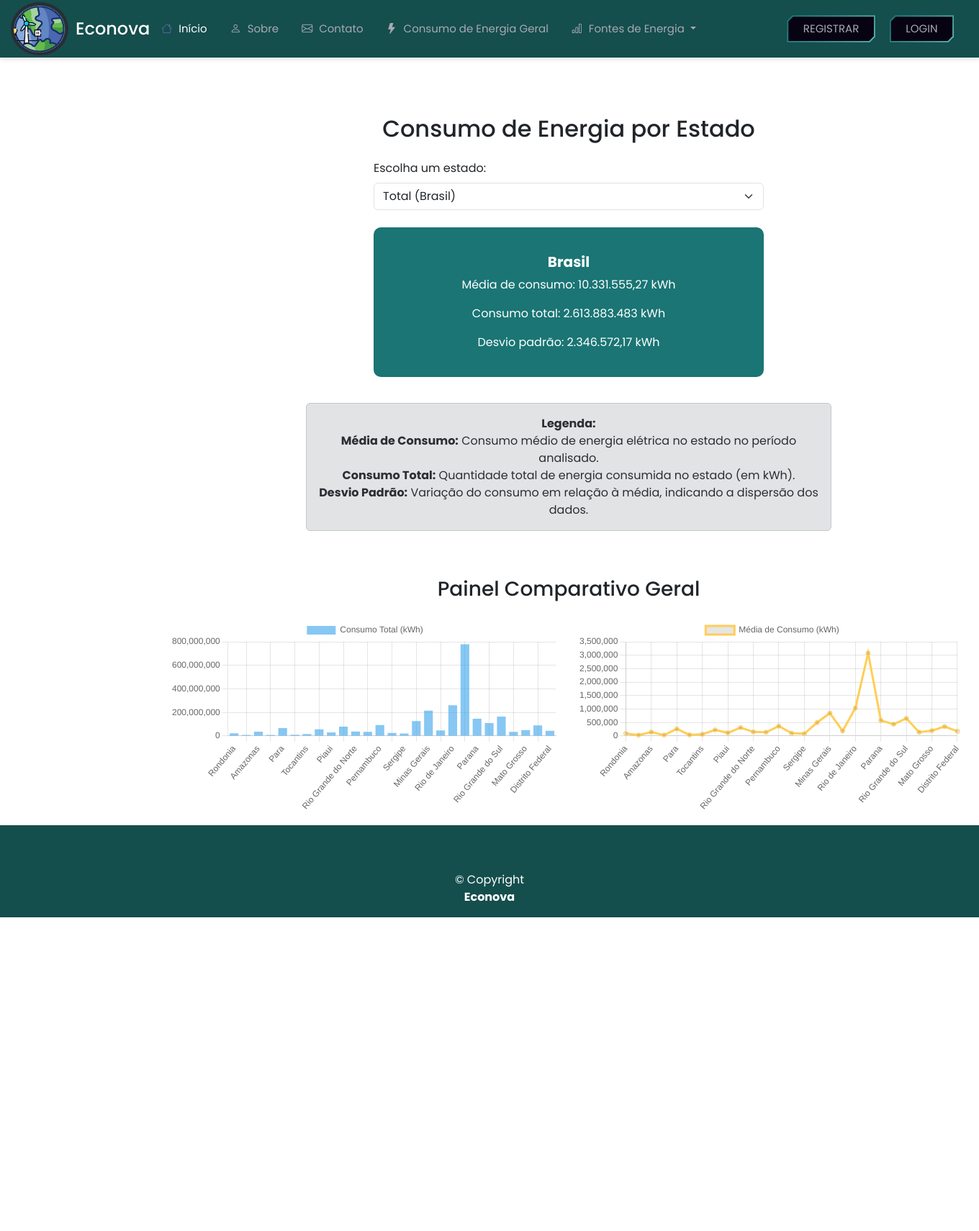
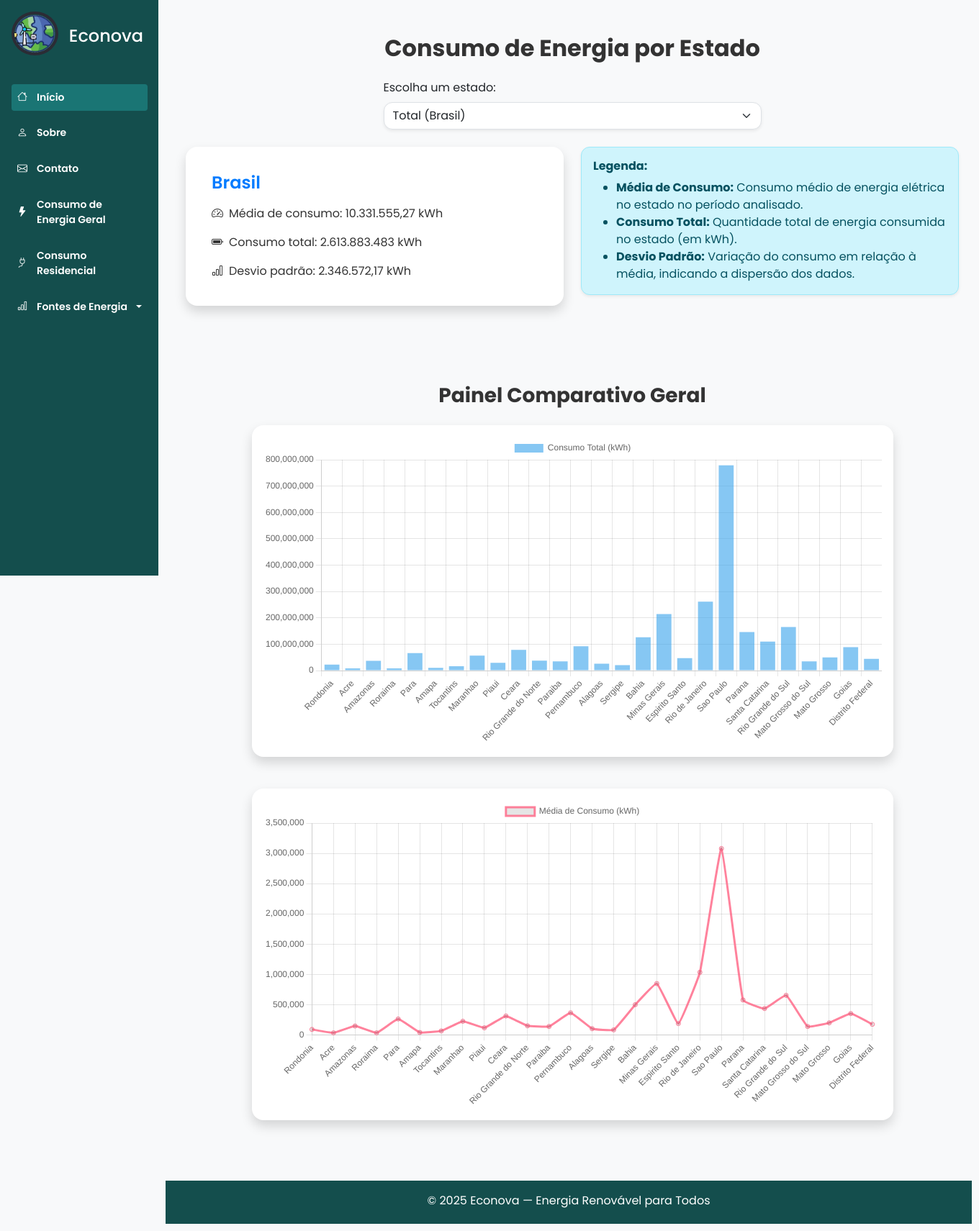
Before and after one commit to juliamofardinii/UPX-Econova, a Flask app: page /consumo in a window 1360 px wide. Shown: the whole page at 72% size. Before the commit the page ends 1275 px from the top, so only its background shows below. Run offline with Flask 3, Linux system fonts and the light colour scheme; some libraries are stand-ins or nearby versions.

Commit message:
Refactor HTML and CSS for improved layout and styling; adjust margins, add footer styles, and enhance navigation links

```diff
--- a/static/header.css
+++ b/static/header.css
@@ -311,8 +311,10 @@
 }
 
 /* Ajustar o conteúdo principal para não ficar atrás da sidebar */
-main#main {
-  margin-left: 220px; /* largura da sidebar + espaçamento */
+main#main,
+#footer {
+  margin-left: 230px;
+  /* largura da sidebar + espaçamento */
   padding: 1rem;
 }
 
--- a/static/index.css
+++ b/static/index.css
@@ -61,6 +61,7 @@
 
 .card-text {
   font-size: 16px;
+  color: #333;
 }
 
 .cards {
@@ -317,10 +318,77 @@
   right: 30px;
 }
 
-body {
+/* body {
   display: flex;
   flex-direction: column;
   min-height: 100vh;
+  overflow-x: hidden;
+} */
+
+body {
+  background-color: #f8f9fa;
+}
+
+/* Títulos */
+h2,
+h3 {
+  color: #333;
+}
+
+/* Card principal */
+.card {
+  border: none;
+  border-radius: 16px;
+  background-color: #ffffff;
+}
+
+/* Sombras suaves */
+.shadow {
+  box-shadow: 0 4px 10px rgba(0, 0, 0, 0.08);
+}
+
+/* Select */
+select.form-select {
+  border-radius: 12px;
+}
+
+/* Alerta (legenda) */
+.alert {
+  border-radius: 12px;
+}
+
+/* Gráficos */
+canvas {
+  background-color: #fff;
+  border-radius: 16px;
+}
+
+/* Dashboard section */
+#dashboard {
+  padding-top: 40px;
+}
+
+/* Resultado */
+#resultado .card-body {
+  padding: 24px;
+}
+
+#estadoTitulo {
+  font-size: 1.5rem;
+  margin-bottom: 1rem;
+  color: #007bff;
+}
+
+#resultado p {
+  margin: 4px 0;
+}
+
+/* Footer */
+#footer {
+  background-color: #007bff;
+  color: #fff;
+  padding: 16px;
+  text-align: center;
 }
 
 .container-footer {
@@ -328,18 +396,19 @@
   display: flex;
   flex-direction: column;
 }
-
+/*
 .flex-grow-1 {
   flex-grow: 1;
-}
+} */
 
 /* Estilo para o footer */
 #footer {
+  height: 60px;
   background-color: #144e4d;
-  color: #fff;
-  text-align: center;
-  padding: 1rem 0;
-  margin-top: auto;
+  color: white;
+  margin-right: 10px;
+  margin-bottom: 10px;
+  padding: 1rem;
 }
 
 @media (max-width: 900px) {
--- a/templates/consumo.html
+++ b/templates/consumo.html
@@ -1,139 +1,179 @@
 <!DOCTYPE html>
 <html lang="pt-br">
   <head>
-  <meta charset="UTF-8">
-  <meta http-equiv="X-UA-Compatible" content="IE=edge">
-  <meta name="viewport" content="width=device-width, initial-scale=1.0">
+    <meta charset="UTF-8" />
+    <meta http-equiv="X-UA-Compatible" content="IE=edge" />
+    <meta name="viewport" content="width=device-width, initial-scale=1.0" />
     <title>Consumo de Energia por Estado</title>
     <link rel="stylesheet" href="../static/bootstrap/css/bootstrap.css" />
     <link rel="stylesheet" href="./static/index.css" />
     <link rel="stylesheet" href="./static/header.css" />
     <link rel="icon" type="image/png" href="../static/img/logo.png" />
-  <link href='https://unpkg.com/boxicons@2.1.4/css/boxicons.min.css' rel='stylesheet'>
-  <link rel="stylesheet" href="https://cdn.jsdelivr.net/npm/bootstrap-icons@1.11.3/font/bootstrap-icons.min.css" />
+    <link
+      href="https://unpkg.com/boxicons@2.1.4/css/boxicons.min.css"
+      rel="stylesheet"
+    />
+    <link
+      rel="stylesheet"
+      href="https://cdn.jsdelivr.net/npm/bootstrap-icons@1.11.3/font/bootstrap-icons.min.css"
+    />
     <script src="https://cdn.jsdelivr.net/npm/chart.js"></script>
   </head>
   <body>
     <i class="bi bi-list menu-mobile"></i>
 
-  <header id="header">
+    <header id="sidebar">
       <section class="profile">
         <img src="../static/img/logo.png" alt="Logo Energia Renovável" />
         <div class="profile-text">
           <h2>Econova</h2>
         </div>
+      </section>
 
       <nav class="nav-menu">
-          <ul class="nav">
+        <ul class="nav flex-column">
           <li class="nav-item">
-              <a class="nav-link active" aria-current="page" href="/"><i class="bi bi-house"></i> Início</a>
+            <a class="nav-link active" aria-current="page" href="/">
+              <i class="bi bi-house"></i> Início
+            </a>
           </li>
           <li class="nav-item">
-              <a class="nav-link" href="/#transicao2"><i class="bi bi-person"></i> Sobre</a>
+            <a class="nav-link" href="#sobre">
+              <i class="bi bi-person"></i> Sobre
+            </a>
           </li>
           <li class="nav-item">
-              <a class="nav-link" href="/#transicao3"><i class="bi bi-envelope"></i> Contato</a>
+            <a class="nav-link" href="#contato">
+              <i class="bi bi-envelope"></i> Contato
+            </a>
           </li>
           <li class="nav-item">
-              <a class="nav-link" href="/consumo"><i class="bi bi-lightning-fill"></i> Consumo de Energia Geral</a>
+            <a class="nav-link" href="/consumo">
+              <i class="bi bi-lightning-fill"></i> Consumo de Energia Geral
+            </a>
+          </li>
+          <li class="nav-item">
+            <a class="nav-link" href="/energia_residencial">
+              <i class="bi bi-plug"></i> Consumo Residencial
+            </a>
           </li>
 
           <!-- Dropdown de Fontes de Energia -->
           <li class="nav-item dropdown">
-              <a class="nav-link dropdown-toggle" href="#" id="dropdownFontes" role="button" data-bs-toggle="dropdown" aria-expanded="false">
+            <a
+              class="nav-link dropdown-toggle"
+              href="#"
+              id="dropdownFontes"
+              role="button"
+              data-bs-toggle="dropdown"
+              aria-expanded="false"
+            >
               <i class="bi bi-bar-chart"></i> Fontes de Energia
             </a>
             <ul class="dropdown-menu" aria-labelledby="dropdownFontes">
-                <li><a class="dropdown-item" href="/energia_solar"><i class="bi bi-brightness-high"></i> Energia Solar</a></li>
-                <li><a class="dropdown-item" href="/energia_eolica"><i class="bi bi-wind"></i> Energia Eólica</a></li>
-                <li><a class="dropdown-item" href="/energia_hidreletrica"><i class="bi bi-droplet-half"></i> Energia Hidrelétrica</a></li>
-                <li><a class="dropdown-item" href="/energia_biomassa"><i class="bi bi-fire"></i> Energia Biomassa</a></li>
+              <li>
+                <a class="dropdown-item" href="/energia_solar"
+                  ><i class="bi bi-brightness-high"></i> Energia Solar</a
+                >
+              </li>
+              <li>
+                <a class="dropdown-item" href="/energia_eolica"
+                  ><i class="bi bi-wind"></i> Energia Eólica</a
+                >
+              </li>
+              <li>
+                <a class="dropdown-item" href="/energia_hidreletrica"
+                  ><i class="bi bi-droplet-half"></i> Energia Hidrelétrica</a
+                >
+              </li>
+              <li>
+                <a class="dropdown-item" href="/energia_biomassa"
+                  ><i class="bi bi-fire"></i> Energia Biomassa</a
+                >
+              </li>
             </ul>
           </li>
         </ul>
       </nav>
-      </section>
-
-    {% if username %}
-    <div class="dropdown">
-      <button class="dropbtn" onclick="toggleDropdown()">
-        Bem vindo, {{ username }}!
-      </button>
-      <div class="dropdown-content" id="myDropdown">
-        <a href="/minha_conta">Minha Conta</a>
-        <a href="#" onclick="confirmLogout()">Logout</a>
-      </div>
-    </div>
-    {% else %}
-    <nav class="nav-menu">
-      <ul class="nav">
-        <li class="nav-item">
-          <div class="login-button">
-            <a href="/registro" class="btn-register btn-log-reg">Registrar</a>
-          </div>
-        </li>
-        <li class="nav-item">
-          <div class="login-button">
-            <a href="/login" class="btn-login btn-log-reg">Login</a>
-          </div>
-        </li>
-      </ul>
-    </nav>
-    {% endif %}
     </header>
 
-  <br><br><br><br>
-
-  <main id="main" class="container mt-5">
-    <section id="pesquisa">
-      <h2 class="text-center mb-4">Consumo de Energia por Estado</h2>
-      <div class="row justify-content-center">
+    <main id="main" class="pt-5">
+      <section id="pesquisa" class="container mb-5">
+        <h2 class="mb-4 fw-bold text-center">Consumo de Energia por Estado</h2>
+        <div class="row justify-content-center mb-4">
           <div class="col-md-6">
             <label for="estado" class="form-label">Escolha um estado:</label>
-          <select class="form-select" id="estado">
+            <select class="form-select shadow-sm" id="estado">
               <option value="BRASIL" selected>Total (Brasil)</option>
             </select>
           </div>
         </div>
 
-      <div id="resultado" class="row justify-content-center text-center">
+        <div class="row justify-content-center">
           <div class="col-md-6">
-          <div class="card mt-4">
-            <div class="card-body">
-              <h5 class="card-title" id="estadoTitulo">Brasil</h5>
-              <p class="card-text" id="estadoMedia"></p>
-              <p class="card-text" id="estadoSoma"></p>
-              <p class="card-text" id="estadoDesvio"></p>
+            <div class="card shadow w-100">
+              <div class="card-body text-start">
+                <h5 class="card-title fw-semibold" id="estadoTitulo">Brasil</h5>
+                <p class="card-text" id="estadoMedia">
+                  <i class="bi bi-speedometer2 me-2"></i>
+                  Média de consumo:
+                </p>
+                <p class="card-text" id="estadoSoma">
+                  <i class="bi bi-battery-full me-2"></i>
+                  Consumo total:
+                </p>
+                <p class="card-text" id="estadoDesvio">
+                  <i class="bi bi-bar-chart me-2"></i>
+                  Desvio padrão:
+                </p>
               </div>
             </div>
           </div>
-        <div class="col-md-8 mt-3">
-          <div class="alert alert-secondary" role="alert">
-            <strong>Legenda:</strong><br>
-            <strong>Média de Consumo:</strong> Consumo médio de energia elétrica no estado no período analisado.<br>
-            <strong>Consumo Total:</strong> Quantidade total de energia consumida no estado (em kWh).<br>
-            <strong>Desvio Padrão:</strong> Variação do consumo em relação à média, indicando a dispersão dos dados.
+
+          <div class="col-md-6">
+            <div class="alert alert-info shadow-sm w-100">
+              <h6 class="fw-bold mb-2">Legenda:</h6>
+              <ul class="mb-0">
+                <li>
+                  <strong>Média de Consumo:</strong> Consumo médio de energia
+                  elétrica no estado no período analisado.
+                </li>
+                <li>
+                  <strong>Consumo Total:</strong> Quantidade total de energia
+                  consumida no estado (em kWh).
+                </li>
+                <li>
+                  <strong>Desvio Padrão:</strong> Variação do consumo em relação
+                  à média, indicando a dispersão dos dados.
+                </li>
+              </ul>
             </div>
           </div>
         </div>
       </section>
 
-    <section id="dashboard" class="mt-5">
-      <h3 class="text-center mb-4">Painel Comparativo Geral</h3>
-      <div class="row">
-        <div class="col-md-6">
+      <section id="dashboard" class="container mb-5">
+        <h3 class="text-center mb-4 fw-bold">Painel Comparativo Geral</h3>
+        <div class="row justify-content-center">
+          <div class="col-md-10 mb-4">
+            <div class="card p-3 shadow">
               <canvas id="graficoTotal"></canvas>
             </div>
-        <div class="col-md-6">
+          </div>
+          <div class="col-md-10">
+            <div class="card p-3 shadow">
               <canvas id="graficoMedia"></canvas>
+            </div>
           </div>
         </div>
       </section>
     </main>
 
     <footer id="footer">
-    <div class="container-footer text-center mt-5">
-      &copy; Copyright <strong>Econova</strong>
+      <div class="container-footer">
+        <div class="text-center">
+          &copy; 2025 Econova — Energia Renovável para Todos
+        </div>
       </div>
     </footer>
 
@@ -141,12 +181,12 @@
       const estadosData = {};
 
       fetch("../static/data/estatisticas_consumo.json")
-      .then(response => response.json())
-      .then(data => {
+        .then((response) => response.json())
+        .then((data) => {
           Object.assign(estadosData, data);
 
           const select = document.getElementById("estado");
-        Object.keys(data).forEach(estado => {
+          Object.keys(data).forEach((estado) => {
             if (estado !== "TOTAL POR UF") {
               const option = document.createElement("option");
               option.value = estado;
@@ -156,11 +196,27 @@
           });
 
           function atualizarDados(estadoSelecionado) {
-          const dados = estadoSelecionado === "BRASIL" ? data["TOTAL POR UF"] : data[estadoSelecionado];
-          document.getElementById("estadoTitulo").textContent = estadoSelecionado === "BRASIL" ? "Brasil" : estadoSelecionado;
-          document.getElementById("estadoMedia").textContent = `Média de consumo: ${dados.media.toLocaleString("pt-BR")} kWh`;
-          document.getElementById("estadoSoma").textContent = `Consumo total: ${dados.soma.toLocaleString("pt-BR")} kWh`;
-          document.getElementById("estadoDesvio").textContent = `Desvio padrão: ${dados.desvio_padrao.toLocaleString("pt-BR")} kWh`;
+            const dados =
+              estadoSelecionado === "BRASIL"
+                ? data["TOTAL POR UF"]
+                : data[estadoSelecionado];
+            document.getElementById("estadoTitulo").textContent =
+              estadoSelecionado === "BRASIL" ? "Brasil" : estadoSelecionado;
+            document.getElementById(
+              "estadoMedia"
+            ).innerHTML = `<i class="bi bi-speedometer2 me-2"></i>Média de consumo: ${dados.media.toLocaleString(
+              "pt-BR"
+            )} kWh`;
+            document.getElementById(
+              "estadoSoma"
+            ).innerHTML = `<i class="bi bi-battery-full me-2"></i>Consumo total: ${dados.soma.toLocaleString(
+              "pt-BR"
+            )} kWh`;
+            document.getElementById(
+              "estadoDesvio"
+            ).innerHTML = `<i class="bi bi-bar-chart me-2"></i>Desvio padrão: ${dados.desvio_padrao.toLocaleString(
+              "pt-BR"
+            )} kWh`;
           }
 
           // Inicializar com dados do Brasil
@@ -170,54 +226,56 @@
             atualizarDados(select.value);
           });
 
-        const labels = Object.keys(data).filter(e => e !== "TOTAL POR UF");
-        const totais = labels.map(e => data[e].soma);
-        const medias = labels.map(e => data[e].media);
+          const labels = Object.keys(data).filter((e) => e !== "TOTAL POR UF");
+          const totais = labels.map((e) => data[e].soma);
+          const medias = labels.map((e) => data[e].media);
 
-        new Chart(document.getElementById('graficoTotal'), {
-          type: 'bar',
+          new Chart(document.getElementById("graficoTotal"), {
+            type: "bar",
             data: {
               labels: labels,
-            datasets: [{
-              label: 'Consumo Total (kWh)',
+              datasets: [
+                {
+                  label: "Consumo Total (kWh)",
                   data: totais,
-              backgroundColor: 'rgba(54, 162, 235, 0.6)'
-            }]
+                  backgroundColor: "rgba(54, 162, 235, 0.6)",
+                },
+              ],
             },
             options: {
               responsive: true,
               scales: {
                 y: {
-                beginAtZero: true
-              }
-            }
-          }
+                  beginAtZero: true,
+                },
+              },
+            },
           });
 
-        new Chart(document.getElementById('graficoMedia'), {
-          type: 'line',
+          new Chart(document.getElementById("graficoMedia"), {
+            type: "line",
             data: {
               labels: labels,
-            datasets: [{
-              label: 'Média de Consumo (kWh)',
+              datasets: [
+                {
+                  label: "Média de Consumo (kWh)",
                   data: medias,
-              borderColor: 'rgba(255, 206, 86, 1)',
-              fill: false
-            }]
+                  fill: false,
+                  borderColor: "rgba(255, 99, 132, 0.8)",
+                  tension: 0.1,
+                },
+              ],
             },
             options: {
               responsive: true,
               scales: {
                 y: {
-                beginAtZero: false
-              }
-            }
-          }
+                  beginAtZero: true,
+                },
+              },
+            },
           });
         });
     </script>
-
-  <script src="../static/bootstrap/js/bootstrap.bundle.min.js"></script>
-  <script src="../static/script.js"></script>
   </body>
 </html>
```
Also changed, not shown: templates/index.html (+5 -4 lines). Lines whose indentation alone changed are shown as unchanged.
